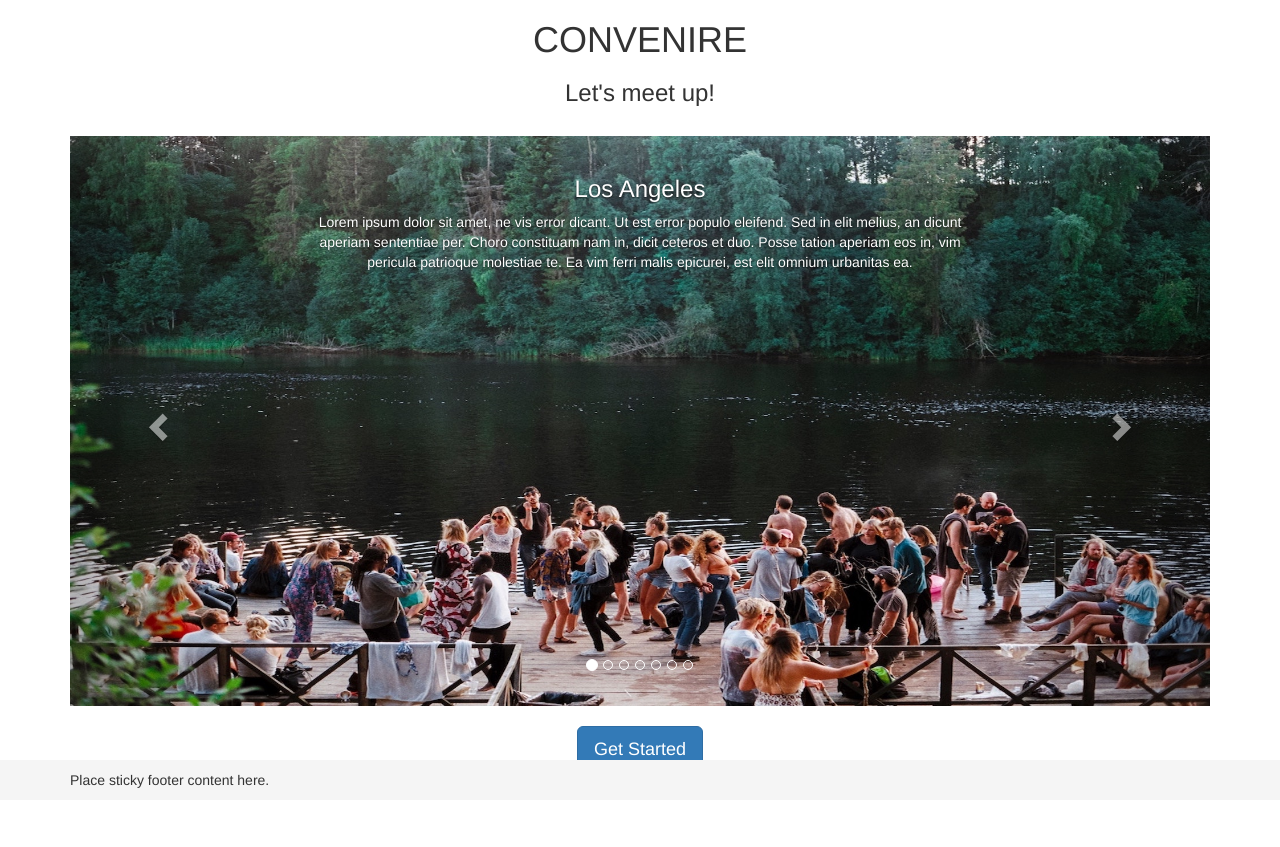
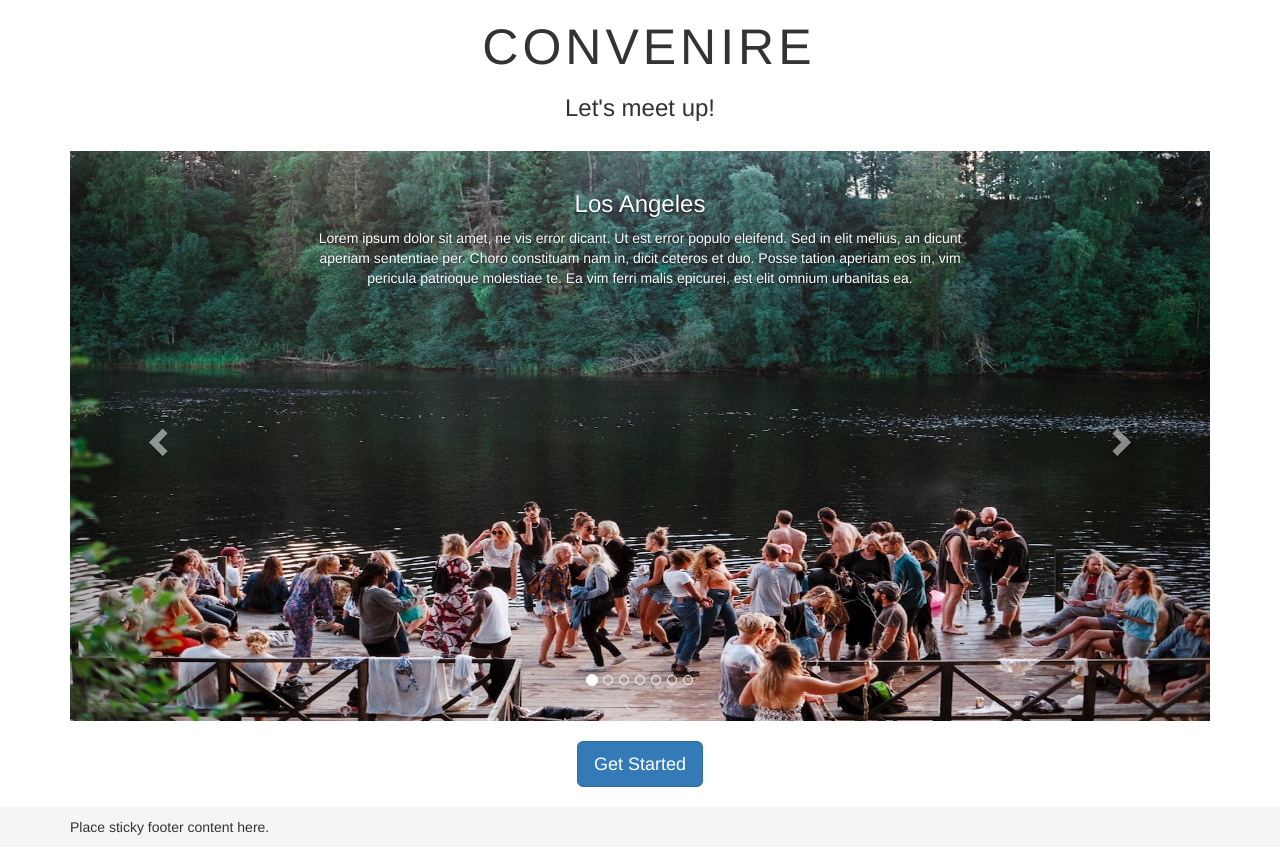
Before and after one commit to ricardochejfec/convenire, a PHP site: page /index.html in a window 1280 px wide. Before the commit the page ends 788 px from the top, so only its background shows below. Run offline with PHP 8.4, Linux system fonts and the light colour scheme; some libraries are stand-ins or nearby versions.

Commit message:
Front-End fixed parameters names

```diff
--- a/create-event.js
+++ b/create-event.js
@@ -21,8 +21,9 @@ $(document).ready(function() {
         var sibl = $(this).siblings("input");
         var ph = $(sibl).attr("placeholder");
         var nom = $(sibl).attr("name");
-        var str_to_append = '<div class="form-inline"> <br><input type="text" class="form-control" name="' + nom + '"placeholder="'+ ph + '" required="" style="min-width: 30%"> \
+        var str_to_append = '<div class="form-inline"> <br><input type="text" class="form-control" name="' + nom + '" placeholder="'+ ph + '" required="" style="min-width: 30%"> \
          <button class="btn btn-default remove_field"><i class="fa fa-minus-circle" aria-hidden="true"></i></button></div>';
+         alert(str_to_append);
         $(wrapper).append($(str_to_append)); //add input box
 
     });
--- a/index.css
+++ b/index.css
@@ -13,6 +13,21 @@
 /*rgba(240,250,202,1);*/
     /*text-shadow: -1px 0 black, 0 1px black, 1px 0 black, 0 -1px black;*/
 
+.carousel-caption {
+    top:0;
+    bottom: auto;
+}
+
+div.ui-datepicker {
+    font-size: 10px;
+}
+
+h1 {
+    letter-spacing: 4px;
+    font-size: 5rem;
+}
+
+
 
 footer {
     padding-top: 10px;
@@ -27,16 +42,7 @@ footer {
     position: static;
 }
 
-.carousel-caption {
-    top:0;
-    bottom: auto;
-}
 
-
-
-div.ui-datepicker {
-    font-size: 10px;
-}
 
 
 
--- a/index.html
+++ b/index.html
@@ -13,7 +13,7 @@
 
 	<body>
 
-		<h1 class="text-center">CONVENIRE</h1>
+		<h1 class="text-center">&nbspCONVENIRE</h1>
 		<h3 class="text-center">Let's meet up!</h3><br>
 		<div class="container">
 		  <div id="myCarousel" class="carousel slide" data-ride="carousel">
@@ -85,7 +85,7 @@
 			<br>
 		</div>
 
-		<footer>
+		<footer id="footer2">
 			<div class="container">
 				<span>Place sticky footer content here.</span>
 			</div>
```
